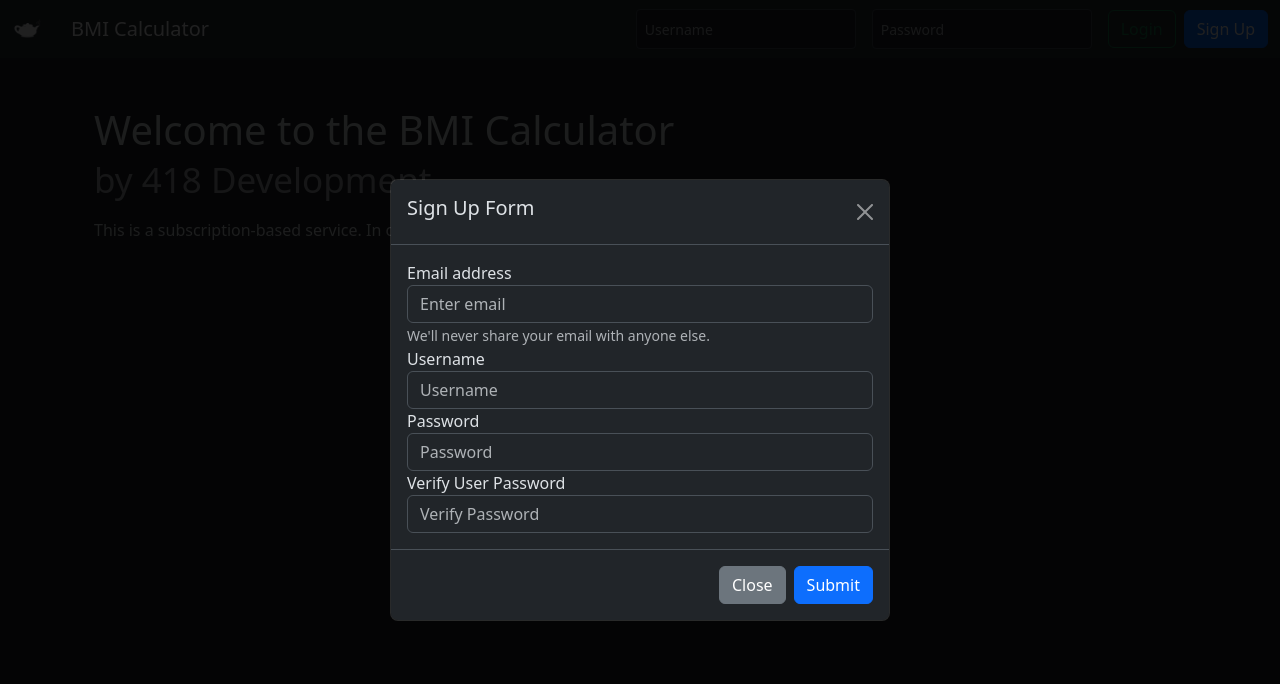
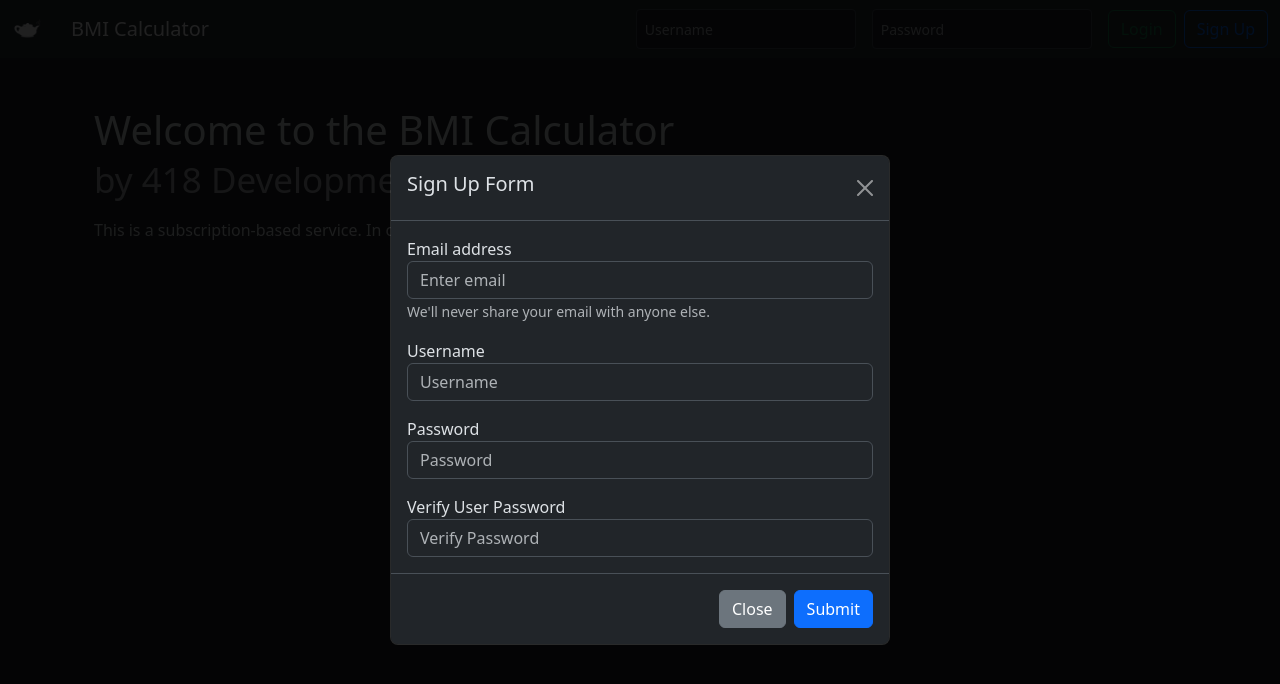
Before and after one commit to 418-Development/frontend, a React (Vite) app: page / in a window 1280 px wide. Both pictures are taken after a click on the button "Sign Up". Shown: the top 684 px of the page. Built offline with nearby package versions, Linux system fonts and the light colour scheme.

Commit message:
Refactor for dist

```diff
--- a/package.json
+++ b/package.json
@@ -5,7 +5,7 @@
     "type": "module",
     "scripts": {
         "dev": "vite",
-    "build": "tsc && vite build",
+        "build": "tsc && vite build --mode production",
         "lint": "eslint . --ext ts,tsx --report-unused-disable-directives --max-warnings 0",
         "preview": "vite preview"
     },
--- a/src/components/BMIDisplay.tsx
+++ b/src/components/BMIDisplay.tsx
@@ -1,5 +1,4 @@
 import "bootstrap/dist/js/bootstrap.min.js";
-import { CSSProperties, useRef, useState } from "react";
 
 interface Props {
     bmi: string;
--- a/src/components/InputForm.tsx
+++ b/src/components/InputForm.tsx
@@ -17,7 +17,6 @@ interface Userinfo {
 
 function BMICalculatorForm({ signOut }: Props) {
     const [username, setUsername] = useState<string>("");
-    const [email, setEmail] = useState<string>("");
     const [age, setAge] = useState<string>("");
     const [weight, setWeight] = useState<string>("");
     const [height, setHeight] = useState<string>("");
@@ -48,7 +47,6 @@ function BMICalculatorForm({ signOut }: Props) {
             const userinfo = data as Userinfo;
 
             setUsername(userinfo.username);
-            setEmail(userinfo.email);
             setAge(userinfo.age.toString());
             setWeight(userinfo.weight.toString());
             setHeight(userinfo.height.toString());
@@ -58,7 +56,6 @@ function BMICalculatorForm({ signOut }: Props) {
         } else {
             console.log("Failed to get userinfo", response);
             setUsername("");
-            setEmail("");
             setAge("");
             setWeight("");
             setHeight("");
--- a/src/components/Navigation.tsx
+++ b/src/components/Navigation.tsx
@@ -35,10 +35,6 @@ function Navigation({ isAuthenticated, onLogin, onSignOut }: Props) {
 
     const login = async () => {
         onLogin(emailInput, passwordInput);
-    };
-
-    const signUp = async () => {
-        onSignUp(emailInput, passwordInput);
     };
 
     return (
@@ -88,7 +84,7 @@ function Navigation({ isAuthenticated, onLogin, onSignOut }: Props) {
                                     Login
                                 </Button>
                                 <button
-                                    className="btn btn-primary text-nowrap"
+                                    className="btn btn-outline-primary text-nowrap"
                                     data-bs-toggle="modal"
                                     data-bs-target="#modalSignUpForm"
                                     type="button"
--- a/src/components/SignUpForm.tsx
+++ b/src/components/SignUpForm.tsx
@@ -1,5 +1,4 @@
 import { useRef, useState } from "react";
-import Button from "./Button";
 
 interface Props {
     signin: (username: string, password: string) => void;
@@ -108,7 +107,7 @@ function SignUpForm({ signin, username = "", password = "" }: Props) {
                                     We'll never share your email with anyone else.
                                 </small>
                             </div>
-                            <div className="form-group">
+                            <div className="form-group mt-3">
                                 <label htmlFor="Username">Username</label>
                                 <input
                                     ref={usernameValidationInput}
@@ -125,7 +124,7 @@ function SignUpForm({ signin, username = "", password = "" }: Props) {
                                 />
                                 <div className="invalid-feedback" ref={usernameValidation}></div>
                             </div>
-                            <div className="form-group">
+                            <div className="form-group mt-3">
                                 <label htmlFor="userPassword">Password</label>
                                 <input
                                     type="password"
@@ -137,9 +136,10 @@ function SignUpForm({ signin, username = "", password = "" }: Props) {
                                     id="userPassword"
                                     placeholder="Password"
                                     value={passwordInput}
+                                    min={6}
                                 />
                             </div>
-                            <div className="form-group">
+                            <div className="form-group mt-3">
                                 <label htmlFor="verifyUserPassword">Verify User Password</label>
                                 <input
                                     type="password"
@@ -151,6 +151,7 @@ function SignUpForm({ signin, username = "", password = "" }: Props) {
                                     className="form-control"
                                     id="verifyUserPassword"
                                     placeholder="Verify Password"
+                                    min={6}
                                 />
                                 <div className="invalid-feedback" ref={passwordValidation}></div>
                             </div>
```
Also changed, not shown: 1 other file (tests, documents, lock files or other folders). Lines whose indentation alone changed are shown as unchanged.
